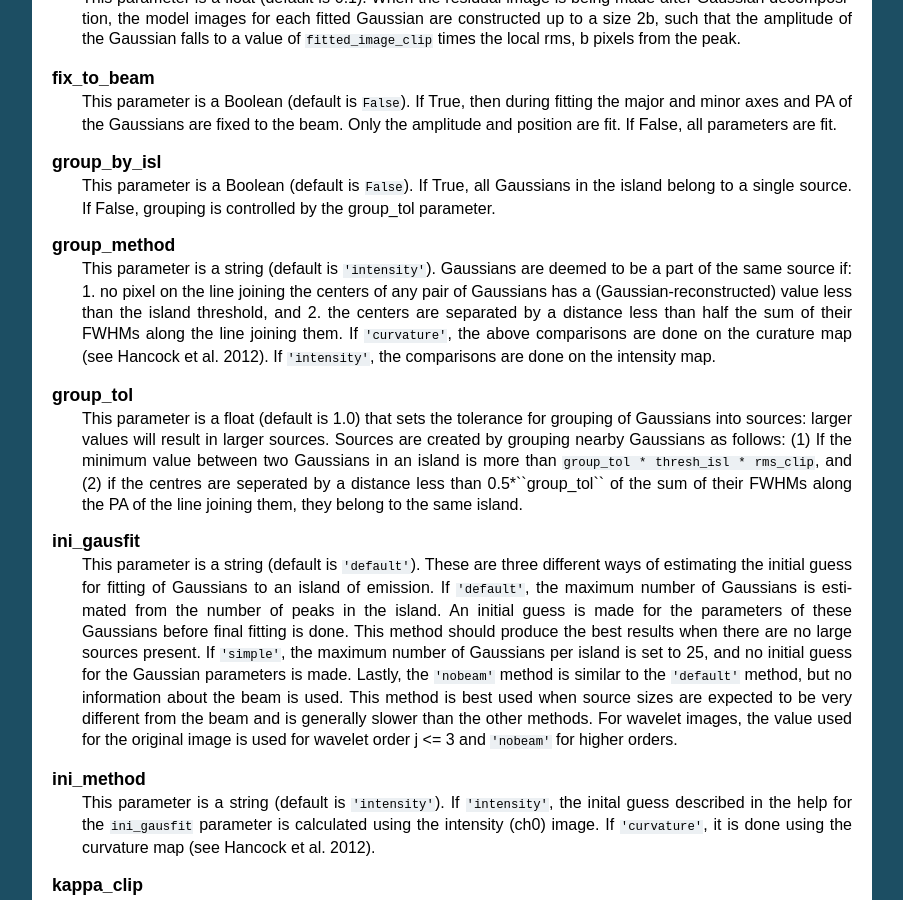
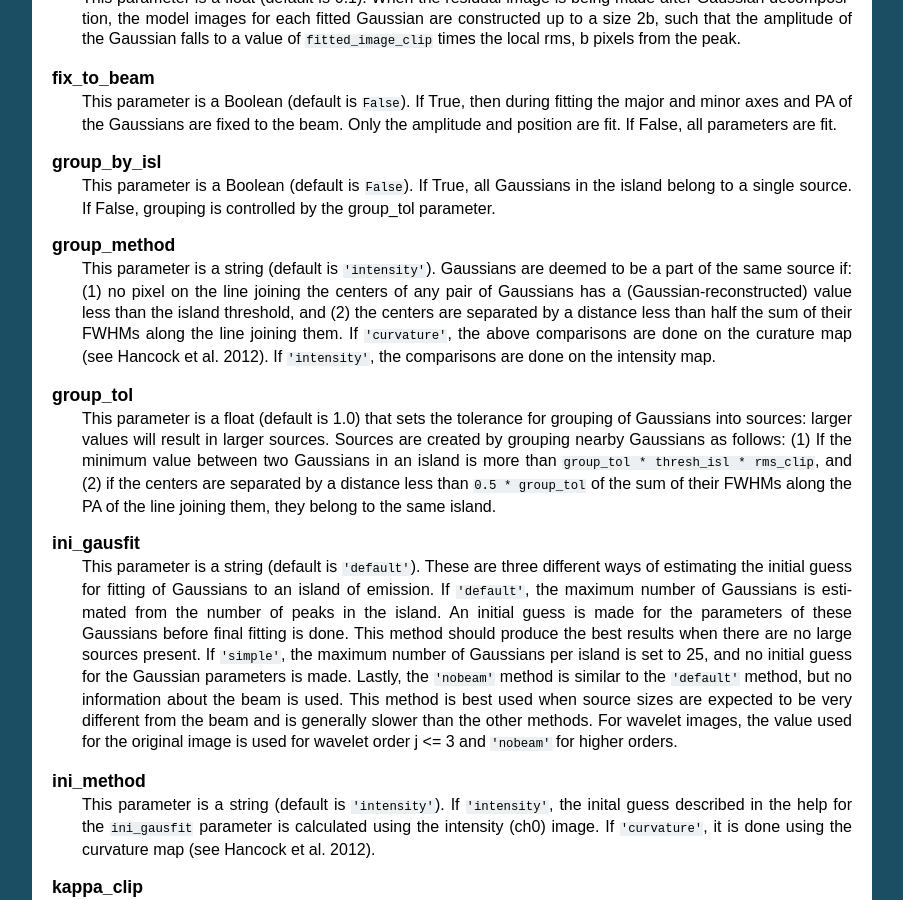
Before and after one commit to lofar-astron/PyBDSF, a Sphinx documentation site: the page built from doc/source/process_image.rst, in a window 1280 px wide and 900 px high, scrolled down 8351 px. Shown: the whole window, without its empty margins (198-1101 px from the left). Built offline with Sphinx 7.4.7, drawn with Linux system fonts in a browser that asks for light colours; formulas are drawn with MathJax 3.

Commit message:
Tweak text

```diff
--- a/doc/source/process_image.rst
+++ b/doc/source/process_image.rst
@@ -483,9 +483,9 @@ The advanced options are:
 
     group_method
         This parameter is a string (default is ``'intensity'``). Gaussians are
-        deemed to be a part of the same source if: 1. no pixel on the line
+        deemed to be a part of the same source if: (1) no pixel on the line
         joining the centers of any pair of Gaussians has a
-        (Gaussian-reconstructed) value less than the island threshold, and 2.
+        (Gaussian-reconstructed) value less than the island threshold, and (2)
         the centers are separated by a distance less than half the sum of their
         FWHMs along the line joining them. If ``'curvature'``, the above
         comparisons are done on the curature map (see Hancock et al. 2012). If
@@ -496,8 +496,8 @@ The advanced options are:
         grouping of Gaussians into sources: larger values will result in larger
         sources. Sources are created by grouping nearby Gaussians as follows:
         (1) If the minimum value between two Gaussians in an island is more than
-        ``group_tol * thresh_isl * rms_clip``\, and (2) if the centres are
-        seperated by a distance less than 0.5*``group_tol`` of the sum of their
+        ``group_tol * thresh_isl * rms_clip``\, and (2) if the centers are
+        separated by a distance less than ``0.5 * group_tol`` of the sum of their
         FWHMs along the PA of the line joining them, they belong to the same
         island.
 
```
